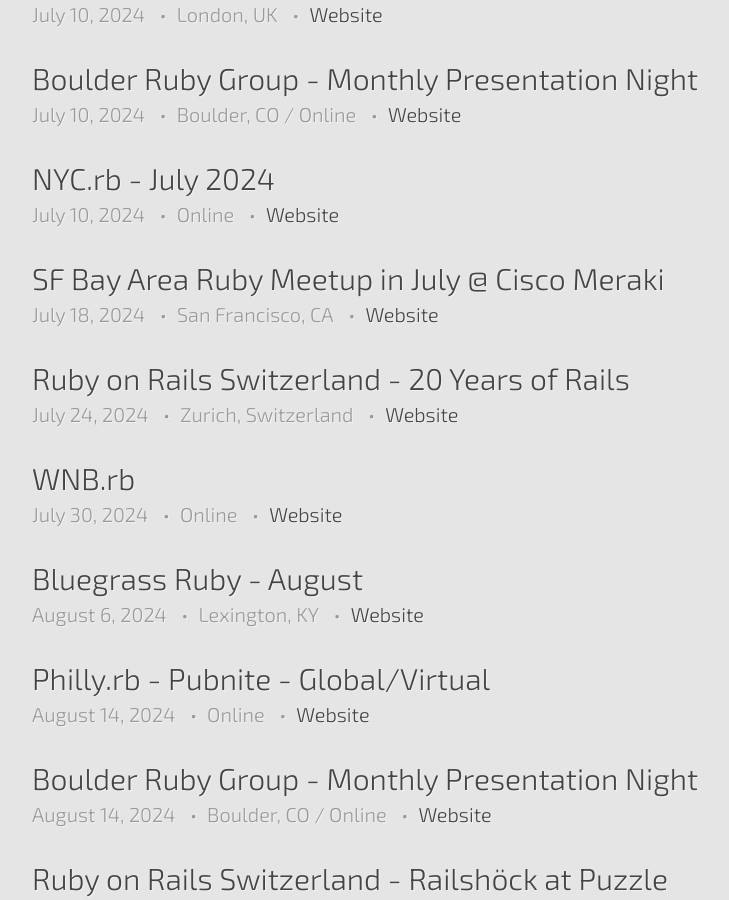
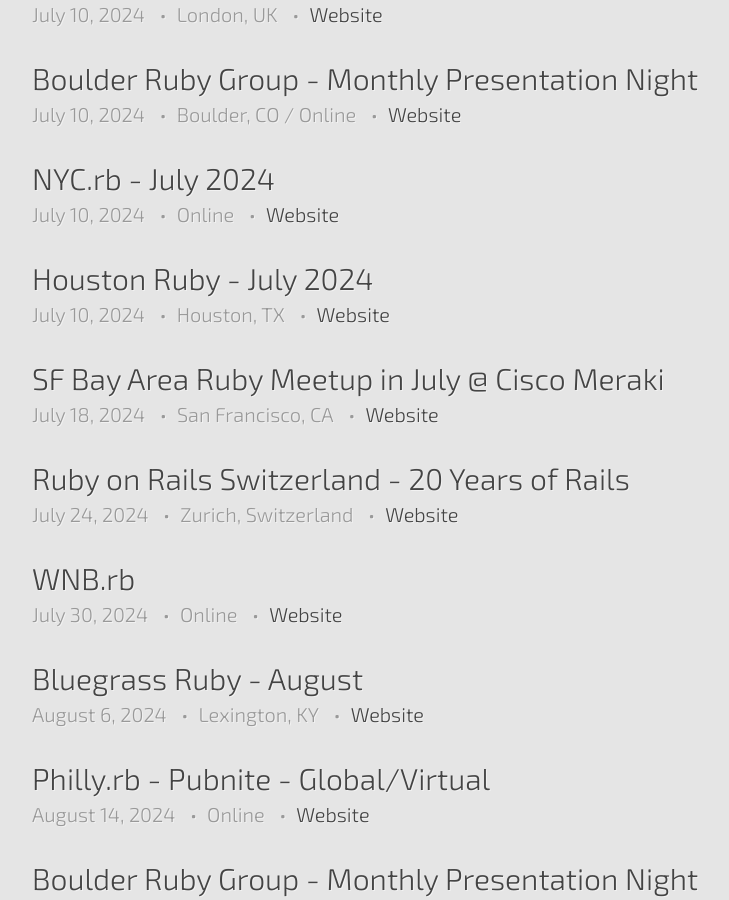
Before and after one commit to ruby-conferences/ruby-conferences.github.io, a Jekyll site: the page built from meetups/index.html, in a window 1280 px wide and 900 px high, scrolled down 1402 px. Shown: the whole window, without its empty margins (208-937 px from the left). Built offline with Jekyll 4.4.1, drawn with Linux system fonts in a browser that asks for light colours.

Commit message:
Add Houston Ruby July Meetuo (#667)

```diff
--- a/_data/meetups.yml
+++ b/_data/meetups.yml
@@ -921,3 +921,10 @@
   start_time: 17:00:00 PDT
   end_time: 21:00:00 PDT
   url: https://lu.ma/bxzdp6mz
+
+- name: Houston Ruby - July 2024
+  location: Houston, TX
+  date: 2024-07-10
+  start_time: 18:30:00 CDT
+  end_time: 20:30:00 CDT
+  url: https://www.meetup.com/houstonruby/events/301759244
```
